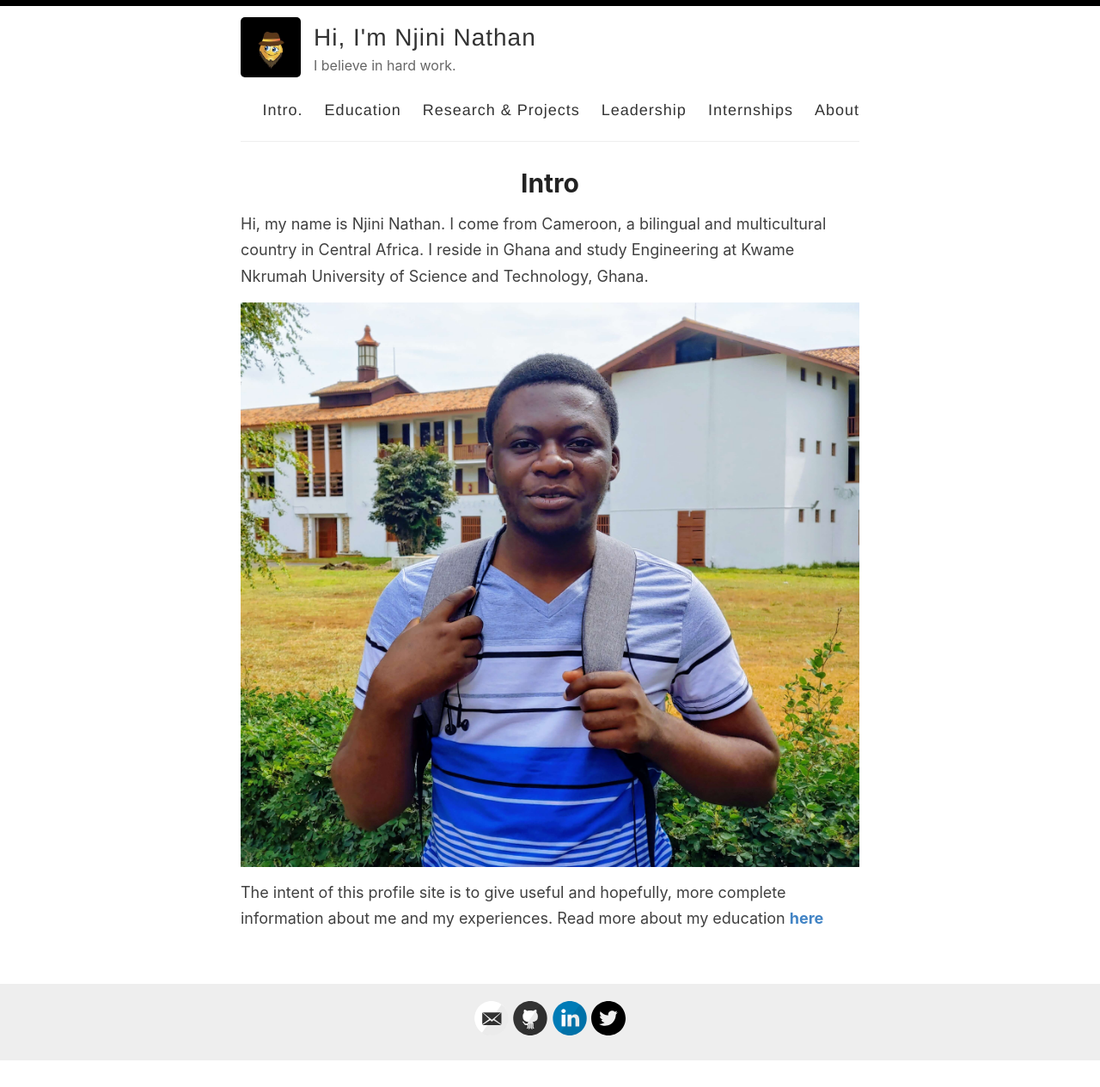
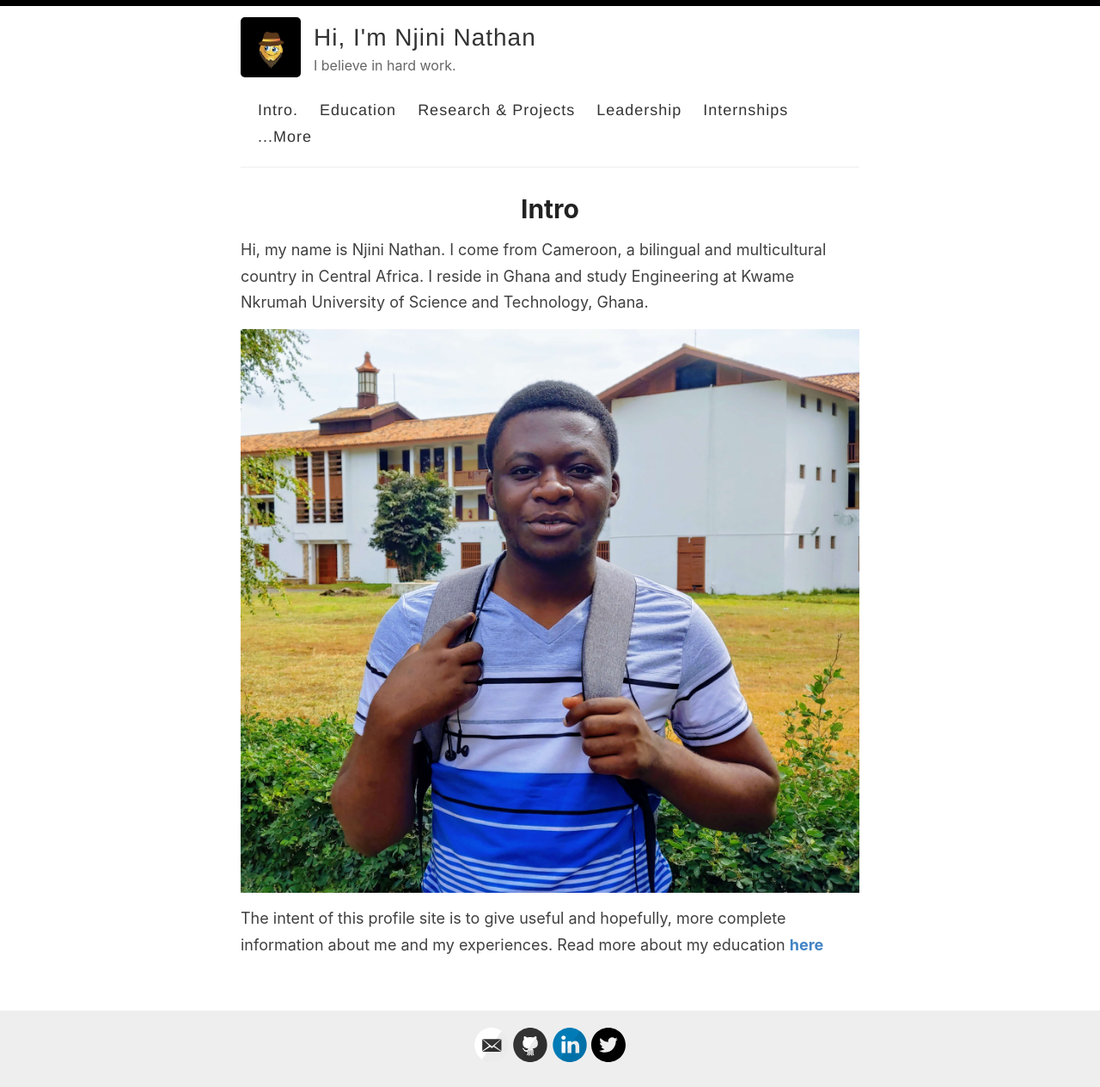
Before and after one commit to njininathan/njininathan.github.io, a Jekyll site: the page built from _pages/intro1.md, in a window 1280 px wide. Shown: the whole page at 86% size. Built offline with Jekyll 4.4.1, drawn with Linux system fonts in a browser that asks for light colours; the list of posts is cut into pages by our own code; before the commit the page ends 1235 px from its top, so only the background shows below that.

Commit message:
Update default.html

```diff
--- a/_layouts/default.html
+++ b/_layouts/default.html
@@ -10,7 +10,7 @@
     <link rel="canonical" href="{{ site.url }}{{ page.url }}" />
 
     <meta name="theme-color" content="#000000">
-    <link rel="icon" type="image/png" sizes="32x32" href="{{ site.baseurl }}/images/favicon-32x32.png">
+    <link rel="icon" type="image/png" sizes="32x32" href="{{ site.baseurl }}/images/avatar.jpg">
     {% include analytics_head.html %}
   </head>
 
@@ -33,7 +33,7 @@
               <a href="{{ site.baseurl }}/projects">Research & Projects</a>
               <a href="{{ site.baseurl }}/lead">Leadership</a>
               <a href="{{ site.baseurl }}/experience">Internships</a>
-              <a href="{{ site.baseurl }}/about">About</a>
+              <a href="{{ site.baseurl }}/about">...More</a>
 
             </nav>
           </header>
```
